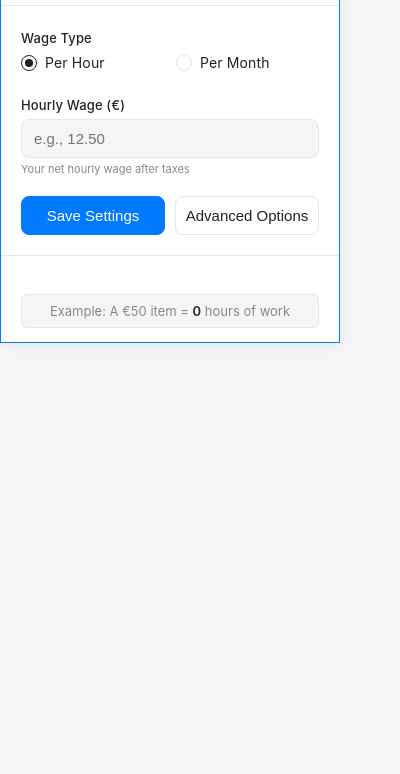
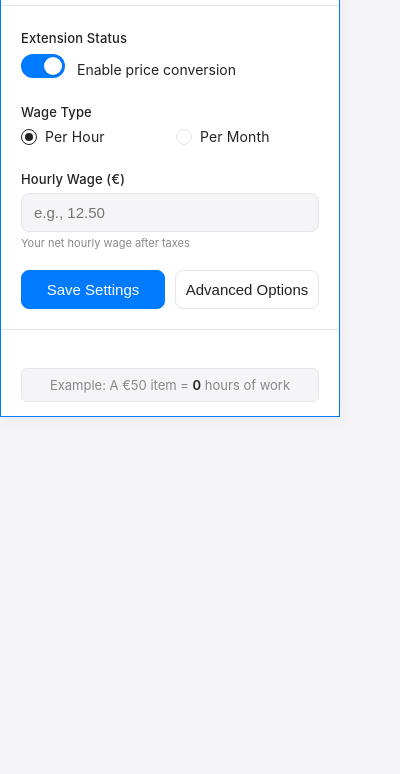
Before and after one commit to dimosthenisav/consumed, a browser extension: page popup.html in a window 400 px wide. Shown: the part 70-844 px from the top of the page. Drawn offline with Linux system fonts and the light colour scheme.

Commit message:
Add extension toggle switch - blue toggle to enable/disable price conversion with save settings

```diff
--- a/popup.css
+++ b/popup.css
@@ -243,6 +243,67 @@ footer {
   border-color: #888;
 }
 
+/* Toggle switch styles */
+.toggle-container {
+  display: flex;
+  align-items: center;
+  gap: 12px;
+  margin-top: 8px;
+}
+
+.toggle-switch {
+  position: relative;
+  display: inline-block;
+  width: 44px;
+  height: 24px;
+  cursor: pointer;
+}
+
+.toggle-switch input {
+  opacity: 0;
+  width: 0;
+  height: 0;
+}
+
+.toggle-slider {
+  position: absolute;
+  cursor: pointer;
+  top: 0;
+  left: 0;
+  right: 0;
+  bottom: 0;
+  background-color: #e5e5ea;
+  transition: 0.3s;
+  border-radius: 24px;
+}
+
+.toggle-slider:before {
+  position: absolute;
+  content: "";
+  height: 18px;
+  width: 18px;
+  left: 3px;
+  bottom: 3px;
+  background-color: white;
+  transition: 0.3s;
+  border-radius: 50%;
+  box-shadow: 0 1px 3px rgba(0,0,0,0.1);
+}
+
+.toggle-switch input:checked + .toggle-slider {
+  background-color: #007AFF;
+}
+
+.toggle-switch input:checked + .toggle-slider:before {
+  transform: translateX(20px);
+}
+
+.toggle-label {
+  font-size: 14px;
+  font-weight: 400;
+  color: #222;
+}
+
 @media (max-width: 350px) {
   .container {
     width: 98vw;
--- a/popup.html
+++ b/popup.html
@@ -14,6 +14,16 @@
       <p class="subtitle">Now every price comes with a reality check</p>
     </header>
     <main>
+      <div class="form-group">
+        <label>Extension Status</label>
+        <div class="toggle-container">
+          <label class="toggle-switch">
+            <input type="checkbox" id="extensionToggle" checked>
+            <span class="toggle-slider"></span>
+          </label>
+          <span class="toggle-label">Enable price conversion</span>
+        </div>
+      </div>
       <div class="form-group">
         <label>Wage Type</label>
         <div class="wage-type-toggle">
--- a/popup.js
+++ b/popup.js
@@ -3,6 +3,7 @@
 class PopupManager {
   constructor() {
     this.elements = {
+      extensionToggle: document.getElementById('extensionToggle'),
       wageTypeHourly: document.querySelector('input[name="wageType"][value="hourly"]'),
       wageTypeMonthly: document.querySelector('input[name="wageType"][value="monthly"]'),
       hourlyWageGroup: document.getElementById('hourlyWageGroup'),
@@ -32,8 +33,12 @@ class PopupManager {
         'wageType',
         'hourlyWage',
         'monthlyWage',
-        'workHoursPerMonth'
+        'workHoursPerMonth',
+        'isEnabled'
       ]);
+
+      // Set extension toggle state
+      this.elements.extensionToggle.checked = result.isEnabled !== false; // Default to true
 
       // Set wage type
       const wageType = result.wageType || 'hourly';
@@ -55,6 +60,12 @@ class PopupManager {
   }
 
   setupEventListeners() {
+    // Extension toggle
+    this.elements.extensionToggle.addEventListener('change', () => {
+      // Update example immediately when toggle changes
+      this.updateExample();
+    });
+
     // Wage type toggle
     this.elements.wageTypeHourly.addEventListener('change', () => this.toggleWageInputs());
     this.elements.wageTypeMonthly.addEventListener('change', () => this.toggleWageInputs());
@@ -106,6 +117,7 @@ class PopupManager {
   }
 
   async saveSettings() {
+    const isEnabled = this.elements.extensionToggle.checked;
     const wageType = this.elements.wageTypeHourly.checked ? 'hourly' : 'monthly';
     const hourlyWage = parseFloat(this.elements.hourlyWage.value) || 0;
     const monthlyWage = parseFloat(this.elements.monthlyWage.value) || 0;
@@ -134,6 +146,7 @@ class PopupManager {
     const effectiveHourlyWage = this.getEffectiveHourlyWage();
     try {
       await chrome.storage.sync.set({
+        isEnabled,
         wageType,
         hourlyWage,
         monthlyWage,
@@ -147,7 +160,8 @@ class PopupManager {
         await chrome.tabs.sendMessage(tab.id, {
           action: 'updateSettings',
           settings: {
-            hourlyWage: effectiveHourlyWage
+            hourlyWage: effectiveHourlyWage,
+            isEnabled: isEnabled
           }
         });
       }
@@ -164,7 +178,14 @@ class PopupManager {
   }
 
   updateExample() {
+    const isEnabled = this.elements.extensionToggle.checked;
     const effectiveHourlyWage = this.getEffectiveHourlyWage();
+
+    if (!isEnabled) {
+      this.elements.exampleHours.textContent = 'disabled';
+      return;
+    }
+
     // Always use just the time value without "ώρες"
     if (effectiveHourlyWage > 0) {
       const examplePrice = 50; // €50 example
```
